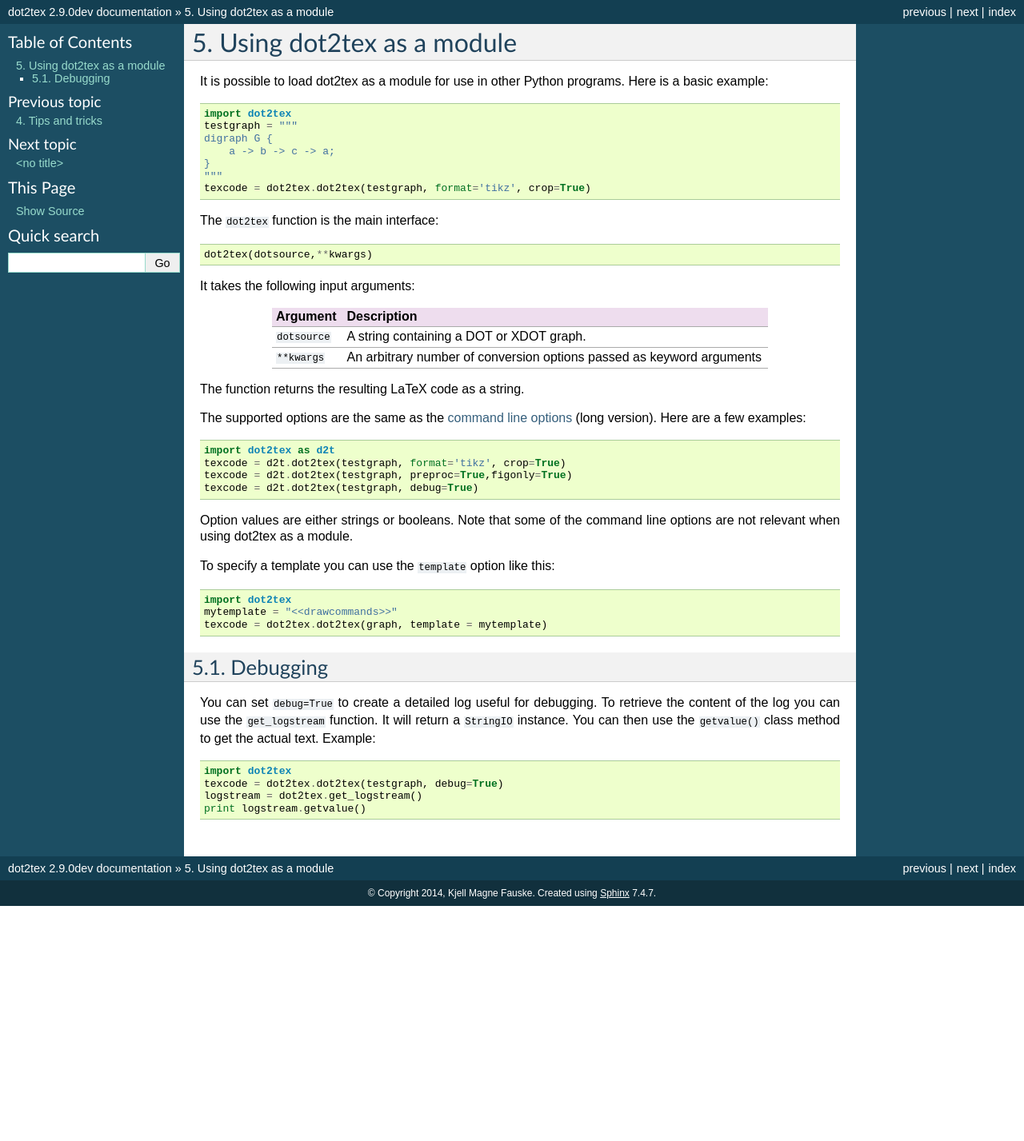
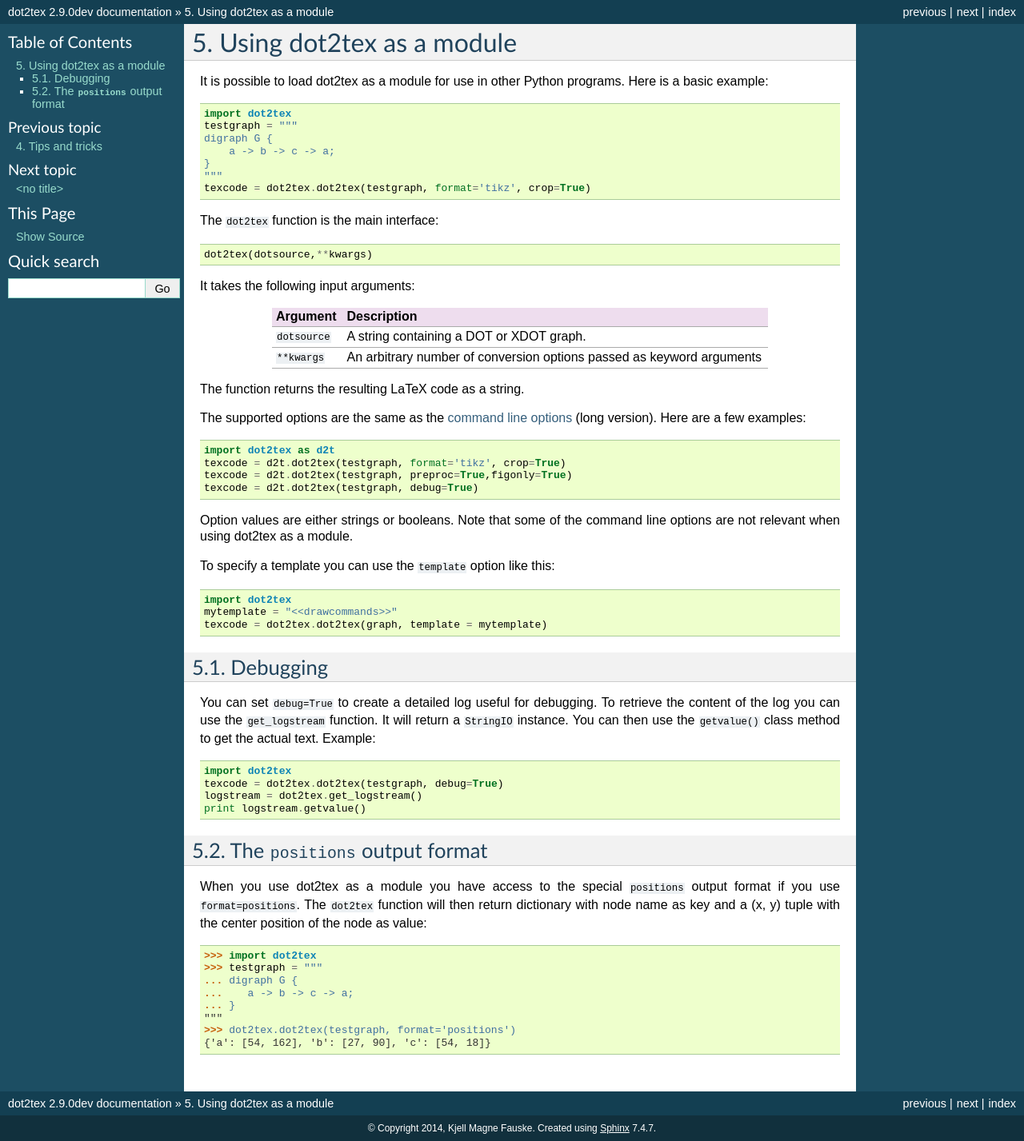
Before and after one commit to xyz2tex/dot2tex, a Sphinx documentation site: the page built from docs/module_guide.rst, in a window 1280 px wide. Shown: the whole page at 80% size. Built offline with Sphinx 7.4.7, drawn with Linux system fonts in a browser that asks for light colours; formulas are drawn with MathJax 3; before the commit the page ends 1133 px from its top, so only the background shows below that.

Commit message:
Document the positions output format

```diff
--- a/docs/module_guide.rst
+++ b/docs/module_guide.rst
@@ -66,3 +66,24 @@
     texcode = dot2tex.dot2tex(testgraph, debug=True)
     logstream = dot2tex.get_logstream()
     print logstream.getvalue()
+
+
+.. _positions-output-format:
+
+The ``positions`` output format
+-------------------------------
+
+When you use dot2tex as a module you have access to the special ``positions`` output format if you use ``format=positions``.
+The ``dot2tex`` function will then return dictionary with node name as key and a (x, y) tuple with the
+center position of the node as value:
+
+.. sourcecode:: python
+
+    >>> import dot2tex
+    >>> testgraph = """
+    ... digraph G {
+    ...    a -> b -> c -> a;
+    ... }
+    """
+    >>> dot2tex.dot2tex(testgraph, format='positions')
+    {'a': [54, 162], 'b': [27, 90], 'c': [54, 18]}
--- a/docs/usage_guide.rst
+++ b/docs/usage_guide.rst
@@ -194,7 +194,9 @@
 Output formats
 ==============
 
-The output format is specified with the ``-f fmt`` or  ``--format fmt`` command line option.
+The output format is specified with the ``-f fmt`` or  ``--format fmt`` command line option. The following output formats
+are available form the command line. Additionally there is a special :ref:`positions output format <positions-output-format>` only available when
+using dot2tex as Python module.
 
 .. _output-fomat-pgf:
 
```
